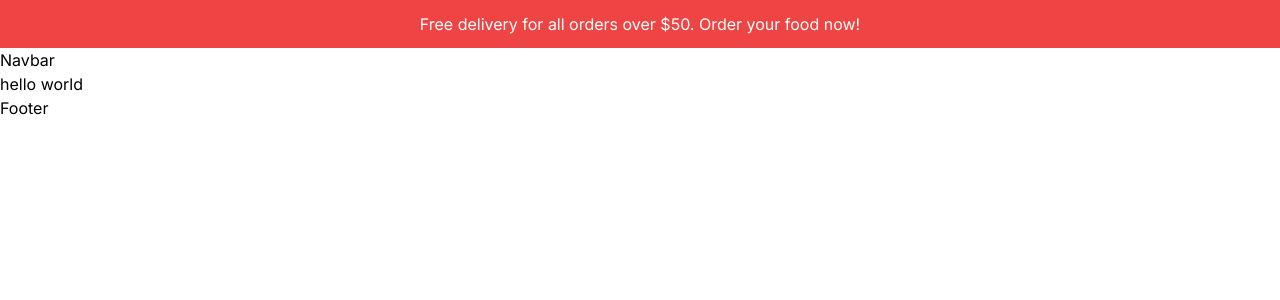
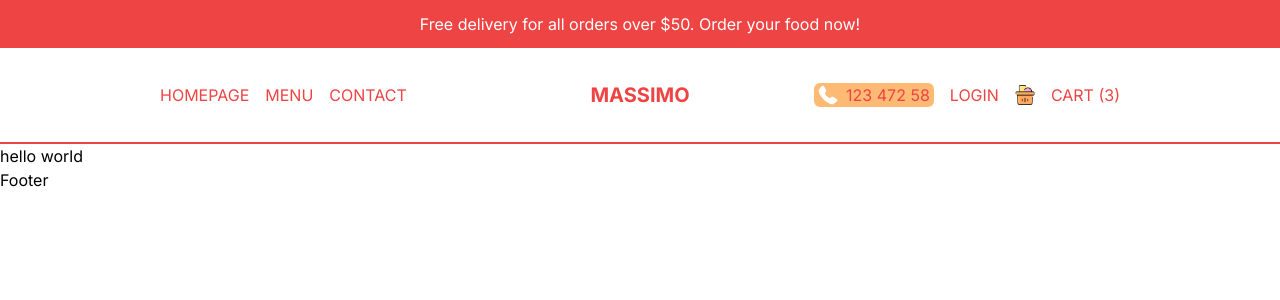
Before and after one commit to steeven-louk/restaurant, a Next.js app: page / in a window 1280 px wide. Shown: the top 300 px of the page. Built offline with nearby package versions, Linux system fonts and the light colour scheme.

Commit message:
mise en place de la navbar

```diff
--- /dev/null
+++ b/src/components/CartIcon.tsx
@@ -0,0 +1,16 @@
+import Image from 'next/image'
+import Link from 'next/link'
+import React from 'react'
+
+const CartIcon = () => {
+  return (
+    <Link href="/cart" className='flex items-center gap-4'>
+        <div className='relative w-8 h-8 md:w-5 md:h-5'>
+            <Image src="/cart.png" alt='' fill/>
+        </div>
+        <span>Cart (3)</span>
+    </Link>
+  )
+}
+
+export default CartIcon
--- /dev/null
+++ b/src/components/Menu.tsx
@@ -0,0 +1,52 @@
+
+"use client"
+import Image from 'next/image'
+import Link from 'next/link'
+import React,{useState} from 'react'
+import CartIcon from './CartIcon'
+
+const links = [
+    { id: 1, title: "Homepage", url: "/"},
+    { id: 2, title: "Menu", url: "/menu"},
+    { id: 3, title: "Working Hours", url: "/"},
+    { id: 4, title: "Contact", url: "/"},
+]
+
+const Menu = () => {
+    const [open, setOpen] = useState(false)
+    const user = false;
+
+  return (
+    <div>
+        {!open ? (
+            <Image src="/open.png" alt="" width={20} height={20} onClick={()=>setOpen(true)} />
+
+        ):
+        (
+
+            <Image src="/close.png" alt="" width={20} height={20} onClick={()=>setOpen(false)} />
+        )
+        }
+
+   {open && (
+     <div className="bg-red-500 text-white absolute left-0 top-24 h-[calc(100vh-6rem)] flex flex-col gap-8 w-full z-10 items-center justify-center text-3xl">
+     {links.map(item=>(
+     <Link href={item.url} key={item.id} onClick={()=>setOpen(false)}>
+         {item.title}
+     </Link>
+ ))}
+ {user ?
+     <Link href="/login" onClick={()=>setOpen(false)}>Login</Link>
+     :
+     <Link href="/order" onClick={()=>setOpen(false)}>Orders</Link>
+ }
+ <Link href="/cart">
+     <CartIcon />
+ </Link>
+ </div>
+   )}
+    </div>
+  )
+}
+
+export default Menu
--- a/src/components/Navbar.tsx
+++ b/src/components/Navbar.tsx
@@ -1,8 +1,42 @@
+import Link from 'next/link'
 import React from 'react'
+import Menu from './Menu'
+import Image from 'next/image'
+import CartIcon from './CartIcon'
 
 const Navbar = () => {
+  const user = true;
   return (
-    <div>Navbar</div>
+    <div  className='h-12 text-red-500 p-4 flex items-center justify-between border-b-2 border-b-red-500 uppercase md:h-24 lg:px-20 xl:px-40'>
+      {/* LEFT LINKS */}
+      <div className="hidden md:flex gap-4 flex-1">
+          <Link href="/">Homepage</Link>
+          <Link href="/menu">Menu</Link>
+          <Link href="/">Contact</Link>
+      </div>
+
+      <div className='text-xl md:font-bold flex-1 md:text-center'>
+      {/* LOGO */}
+        <Link href={"/"}>Massimo</Link>
+      </div>
+      {/* MOBILE MENU */}
+      <div className='md:hidden'>
+        <Menu/>
+      </div>
+      {/* RIGHT LINKS */}
+      <div className="hidden md:flex gap-4 items-center justify-end flex-1">
+        <div className='md:absolute top-3 right-2 lg:static flex items-center gap-2 cursor-pointer bg-orange-300 px-1 rounded-md'>
+          <Image src="/phone.png" height={20} width={20} alt="" />
+          <span>123 472 58</span>
+        </div>
+        {user ?
+     <Link href="/login">Login</Link>
+     :
+     <Link href="/orders">Orders</Link>
+ }
+ <CartIcon />
+      </div>
+    </div>
   )
 }
 
```
